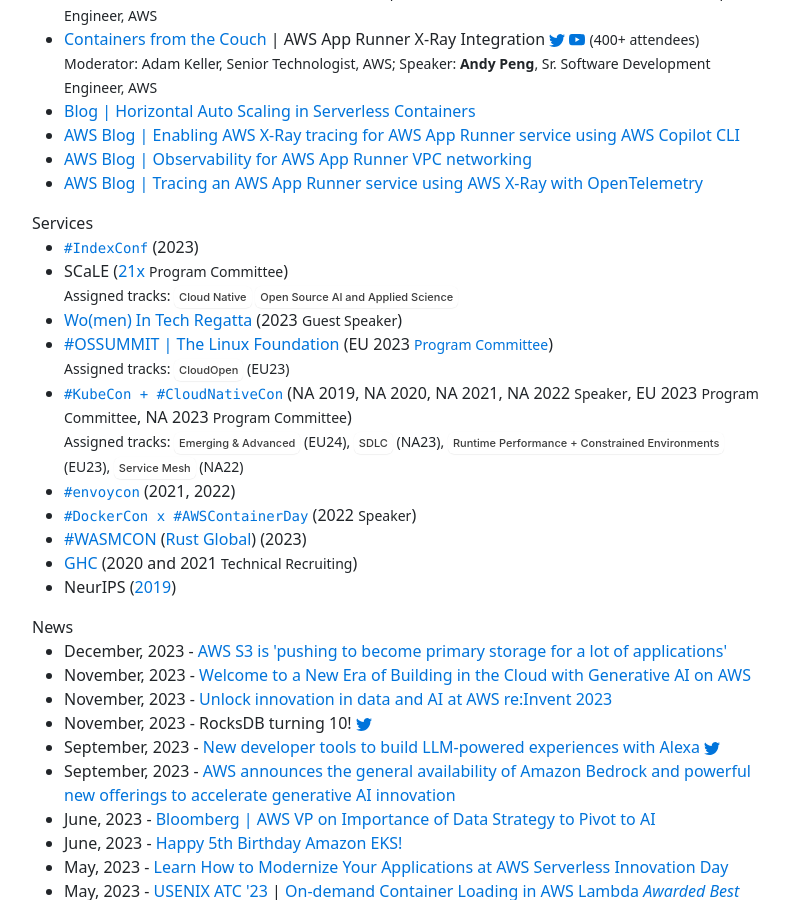
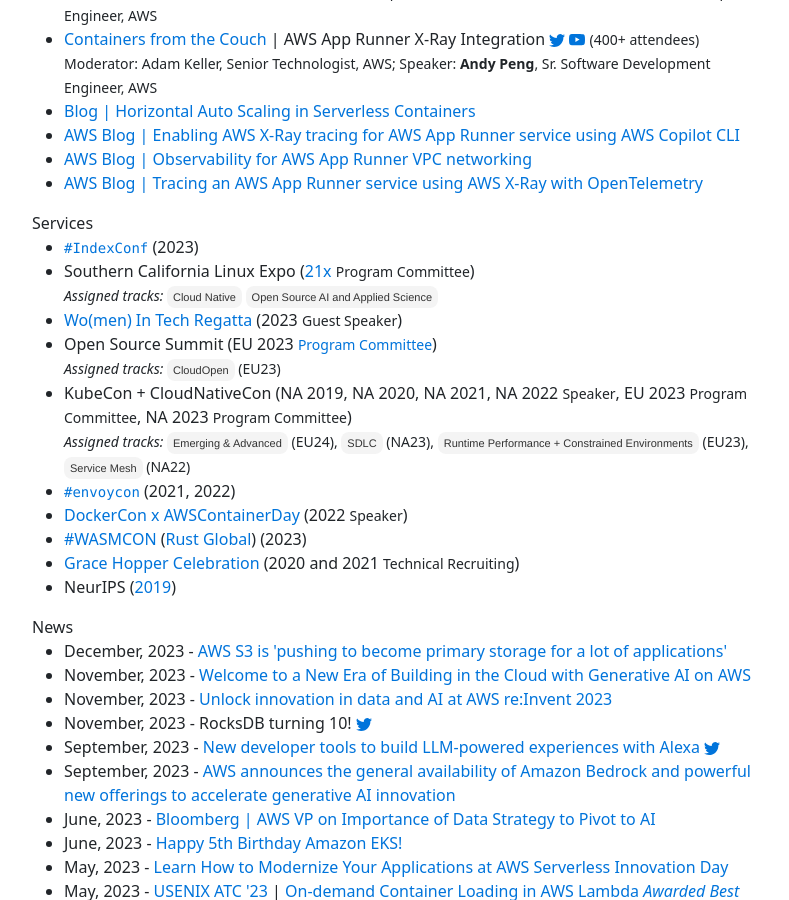
Before and after one commit to gfw001/gfw001.github.io, a Jekyll site: the page index.html, which Jekyll copies as it is, in a window 1280 px wide and 900 px high, scrolled down 1204 px. Shown: the whole window, without its empty margins (50-839 px from the left). Built offline with Jekyll 4.4.1, drawn with Linux system fonts in a browser that asks for light colours.

Commit message:
Update index.html

```diff
--- a/index.html
+++ b/index.html
@@ -303,31 +303,31 @@
 		<a href="https://rockset.com/index-conf"><code>#IndexConf</code></a> (2023)
 	</li>
 	<li>
-		SCaLE (<a href="https://www.socallinuxexpo.org/scale/21x">21x</a> <small>Program Committee</small>)<br>
-		<small>Assigned tracks: <button class="button-11" role="button">Cloud Native</button> <button class="button-11" role="button">Open Source AI and Applied Science</button></small>
+		Southern California Linux Expo (<a href="https://www.socallinuxexpo.org/scale/21x">21x</a> <small>Program Committee</small>)<br>
+		<small><i>Assigned tracks:</i> <button>Cloud Native</button> <button>Open Source AI and Applied Science</button></small>
 	</li>
 	<li>
 		<a href="https://www.womenintechregatta.com/links">Wo(men) In Tech Regatta</a> (2023 <small>Guest Speaker</small>)
 	</li>
 	<li>
-		<a href="https://events.linuxfoundation.org/open-source-summit-north-america/">#OSSUMMIT | The Linux Foundation</a> (EU 2023 <small><a href="https://events.linuxfoundation.org/archive/2023/open-source-summit-europe/program/program-committee/">Program Committee</a></small>)<br>
-		<small>Assigned tracks: <button class="button-11" role="button">CloudOpen</button> (EU23)</small>
+		Open Source Summit (EU 2023 <small><a href="https://events.linuxfoundation.org/archive/2023/open-source-summit-europe/program/program-committee/">Program Committee</a></small>)<br>
+		<small><i>Assigned tracks:</i> <button>CloudOpen</button> (EU23)</small>
 	</li>
 	<li>
-		<code><a href="https://events.linuxfoundation.org/kubecon-cloudnativecon-north-america/">#KubeCon + #CloudNativeCon</a></code> (NA 2019, NA 2020, NA 2021, NA 2022 <small>Speaker</small>, EU 2023 <small>Program Committee</small>, NA 2023 <small>Program Committee</small>)<br>
-		<small>Assigned tracks: <button class="button-11" role="button">Emerging & Advanced</button> (EU24), <button class="button-11" role="button">SDLC</button> (NA23), <button class="button-11" role="button">Runtime Performance + Constrained Environments</button> (EU23), <button class="button-11" role="button">Service Mesh</button> (NA22)</small> <br>
+		KubeCon + CloudNativeCon (NA 2019, NA 2020, NA 2021, NA 2022 <small>Speaker</small>, EU 2023 <small>Program Committee</small>, NA 2023 <small>Program Committee</small>)<br>
+		<small><i>Assigned tracks:</i> <button>Emerging & Advanced</button> (EU24), <button>SDLC</button> (NA23), <button>Runtime Performance + Constrained Environments</button> (EU23), <button>Service Mesh</button> (NA22)</small> <br>
 	</li>
 	<li>
 		<code><a href="https://events.linuxfoundation.org/envoycon-north-america/">#envoycon</a></code> (2021, 2022)
 	</li>
 	<li>
-		<code><a href="https://awscontainerdaydocker.splashthat.com/">#DockerCon x #AWSContainerDay</a></code> (2022 <small>Speaker</small>)
+		<a href="https://awscontainerdaydocker.splashthat.com/">DockerCon x AWSContainerDay</a> (2022 <small>Speaker</small>)
 	</li>
 	<li>
 		<a href="https://events.linuxfoundation.org/wasmcon/">#WASMCON</a> (<a href="https://foundation.rust-lang.org/events/rust-global-wasmcon-2023/">Rust Global</a>) (2023)
 	</li>
 	<li>
-		<a href="https://ghc.anitab.org/">GHC</a> (2020 and 2021 <small>Technical Recruiting</small>)
+		<a href="https://ghc.anitab.org/">Grace Hopper Celebration</a> (2020 and 2021 <small>Technical Recruiting</small>)
 	</li>
 	<li>
 		NeurIPS (<a href="https://nips.cc/Conferences/2019">2019</a>)
```
